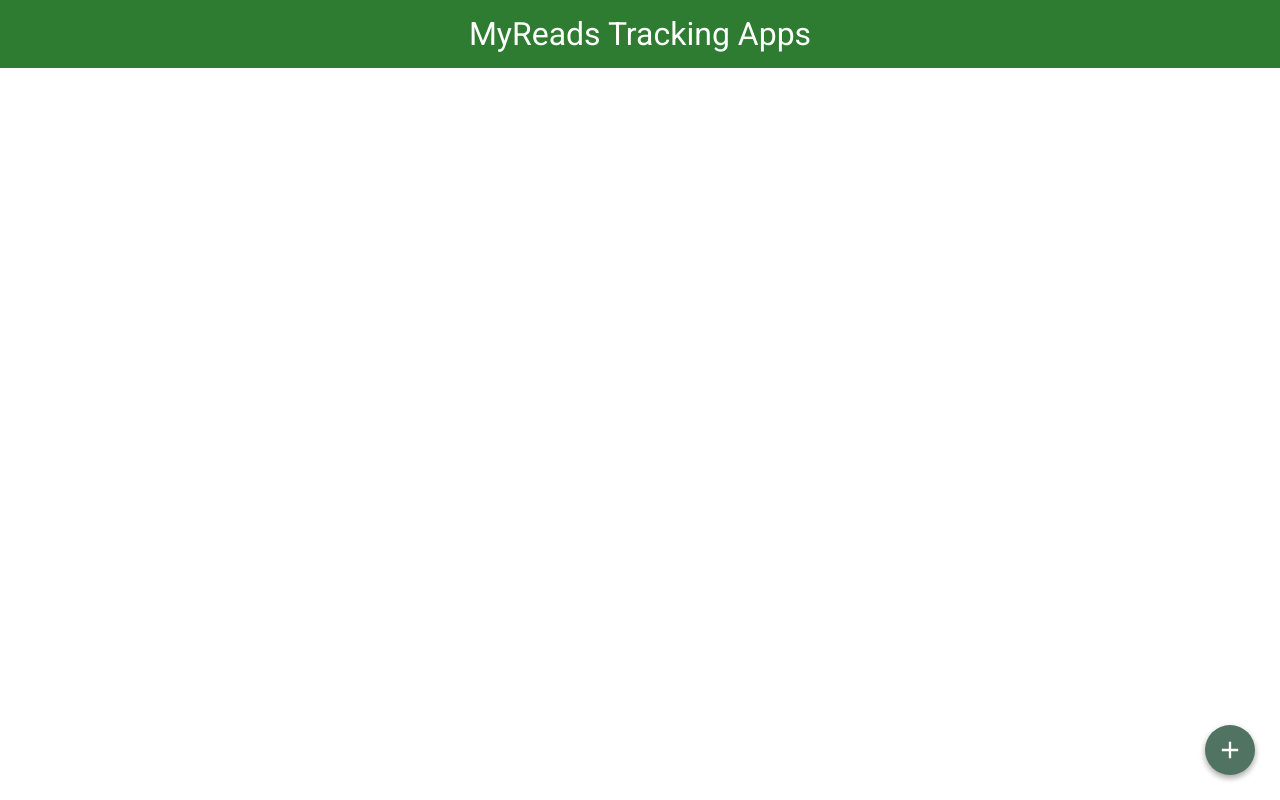
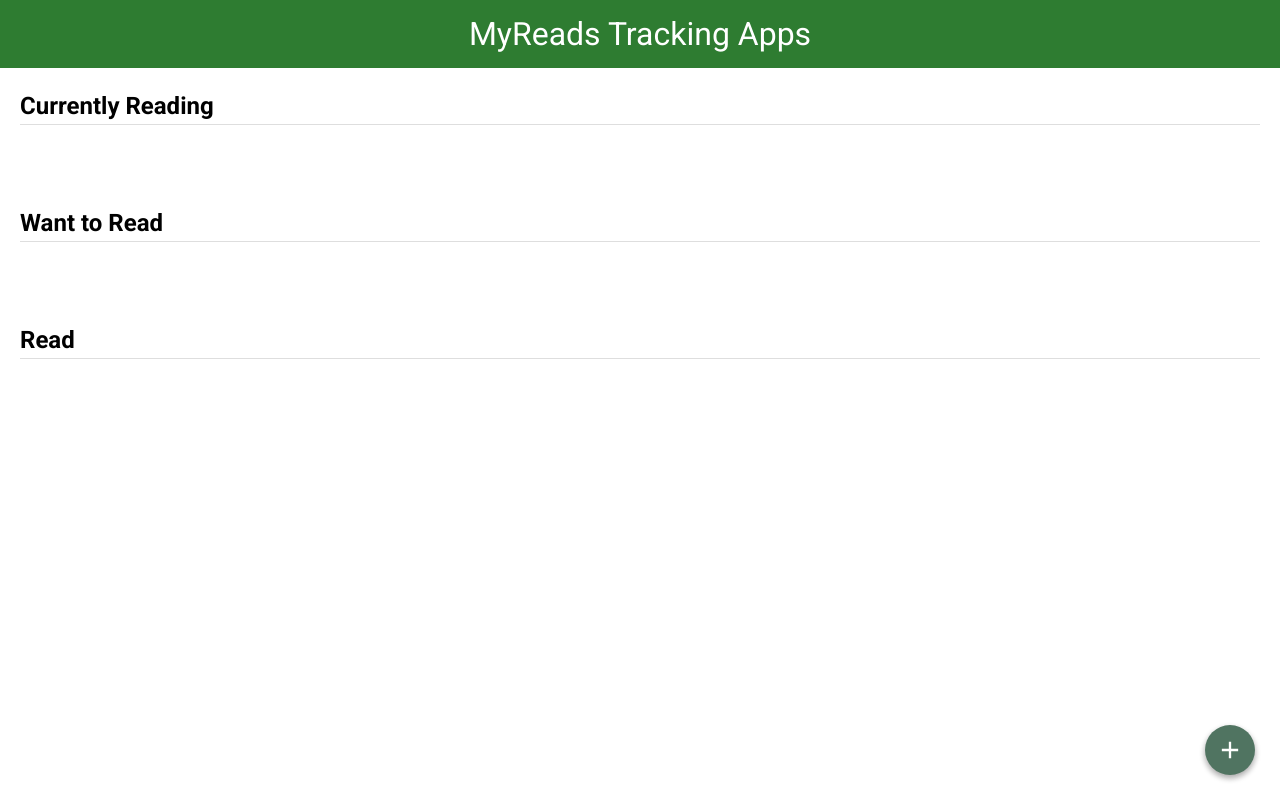
Before and after one commit to shijingl/Read-Books, a React (Create React App) app: page / in a window 1280 px wide. Built offline with nearby package versions, Linux system fonts and the light colour scheme; no server answers.

Commit message:
get the category ready

```diff
--- a/src/App.js
+++ b/src/App.js
@@ -36,7 +36,7 @@ class BooksApp extends React.Component {
                 <div className="list-books-title">
                   <h1>MyReads Tracking Apps</h1>
                 </div>
-
+                <BookList books={books} />
                 <div className="open-search">
                   <Link to="/search">Search</Link>
                 </div>
--- a/src/components/Book.js
+++ b/src/components/Book.js
@@ -22,12 +22,13 @@ const Book = props => {
           <div className="book-title">{title}</div>
           {
           /* Check for authors and render each on separate line if exist*/
-          book.authors &&
+            book.authors &&
             book.authors.map((author, index) => (
               <div className="book-authors" key={index}>
                 {author}
               </div>
-            ))}
+            ))
+          }
         </div>
       </li>
     );
--- a/src/components/BookList.js
+++ b/src/components/BookList.js
@@ -1,7 +1,27 @@
 import React from 'react';
 
 const BookList = props => {
+  const { books } = props;
+  const shelfTypes = [
+    { type: 'currentlyReading', title: 'Currently Reading' },
+    { type: 'wantToRead', title: 'Want to Read' },
+    { type: 'read', title: 'Read' }
+  ];
 
+  return (
+    <div className="list-books-content">
+      {shelfTypes.map((shelf, index) => {
+        // const shelfBooks = books.filter(book => book.shelf === shelf.type);
+        return (
+          <div className="bookshelf" key={index}>
+            <h2 className="bookshelf-title">{shelf.title}</h2>
+            <div className="bookshelf-books">
+            </div>
+          </div>
+        );
+      })}
+    </div>
+  );
 };
 
 export default BookList;
```
